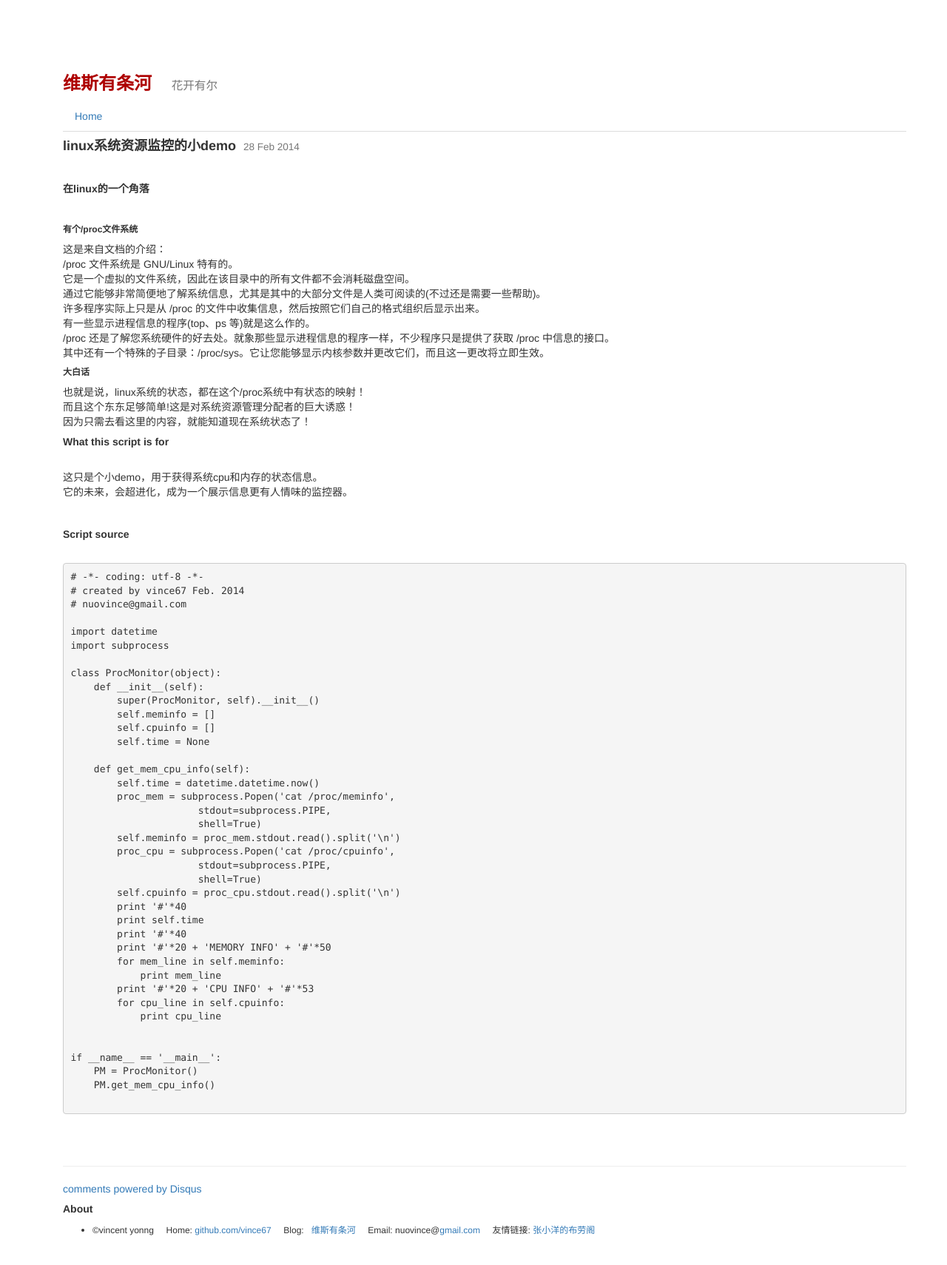
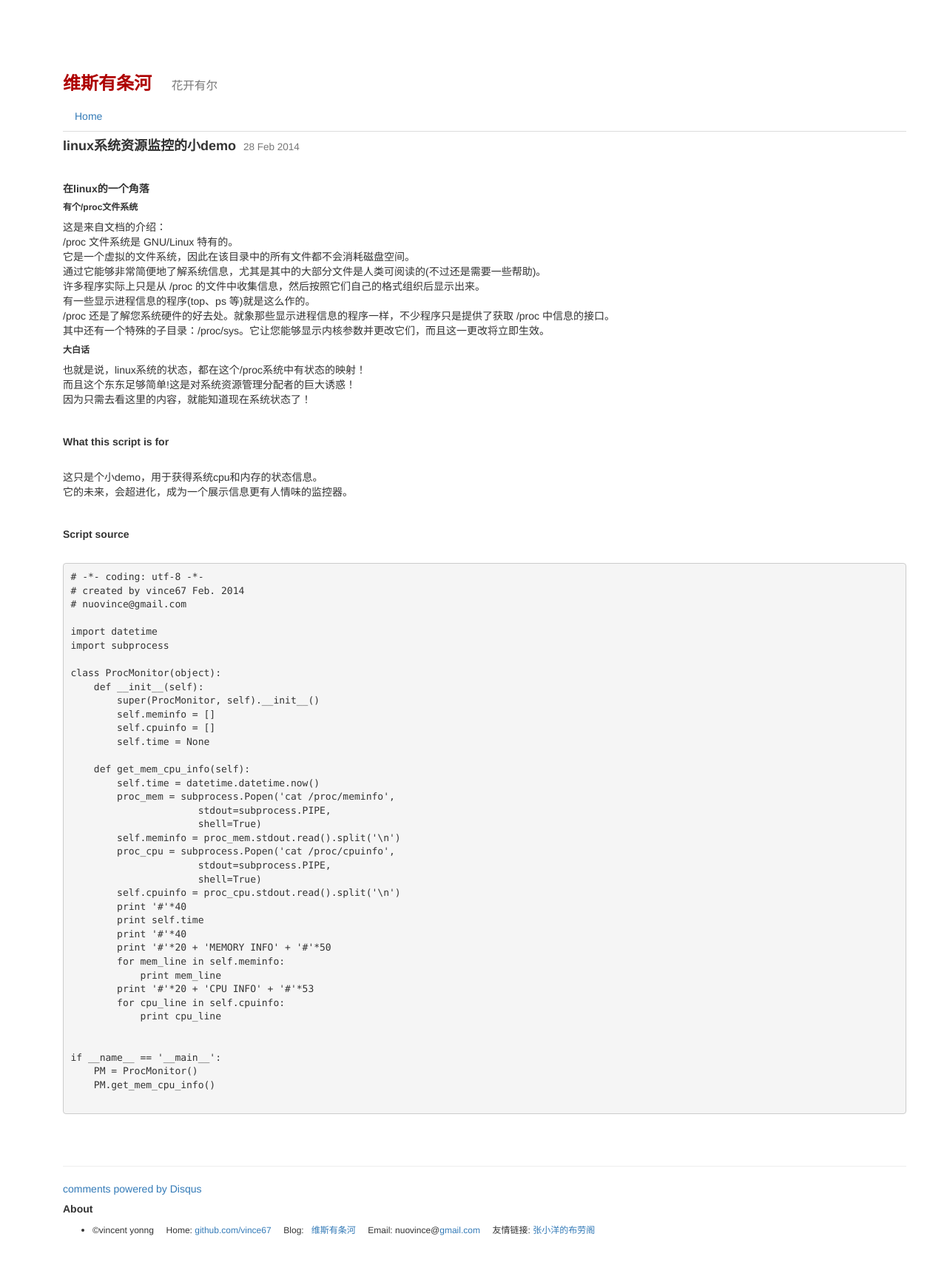
Before and after one commit to vince67/vince67.github.io, a Jekyll site: the page built from _posts/2014-02-28-demo_of_system_source_monitor.html, in a window 1280 px wide. Shown: the whole page at 74% size. Built offline with Jekyll 4.4.1, drawn with Linux system fonts in a browser that asks for light colours; nearby versions of some CDN libraries; comment, search, counter and statistics services are not loaded.

```diff
--- a/_posts/2014-02-28-demo_of_system_source_monitor.html
+++ b/_posts/2014-02-28-demo_of_system_source_monitor.html
@@ -6,7 +6,7 @@
 
 <h4><strong>{{ page.title }}</strong>&nbsp;&nbsp;<small>{{ page.date | date_to_string }}</small></h4><br />
 
-<h5><strong>在linux的一个角落</strong></h5><br />
+<h5><strong>在linux的一个角落</strong></h5>
     <h6><strong>有个/proc文件系统</strong></h6>
     <p>
     这是来自文档的介绍：<br />
@@ -21,7 +21,7 @@
     <h6><strong>大白话</strong></h6>
     <p>也就是说，linux系统的状态，都在这个/proc系统中有状态的映射！<br />
     而且这个东东足够简单!这是对系统资源管理分配者的巨大诱惑！<br />
-    因为只需去看这里的内容，就能知道现在系统状态了！<br /></p>
+    因为只需去看这里的内容，就能知道现在系统状态了！<br /></p><br />
 
 <h5><strong>What this script is for</strong></h5><br />
     <p>
```
